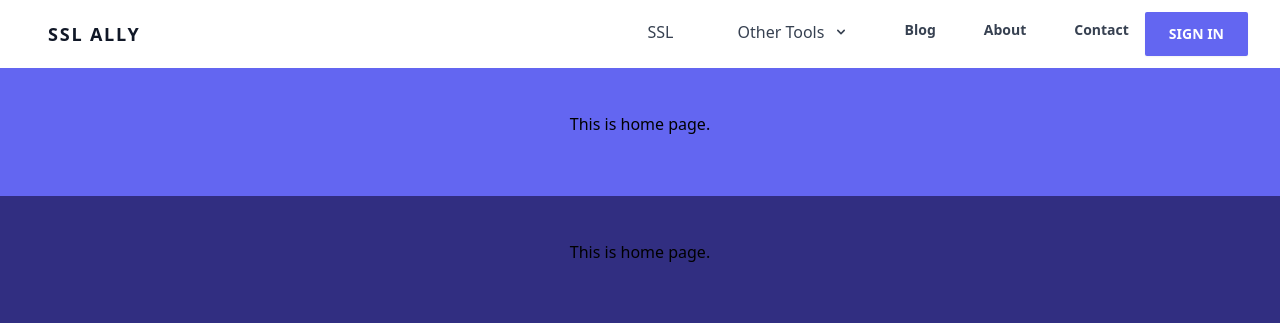
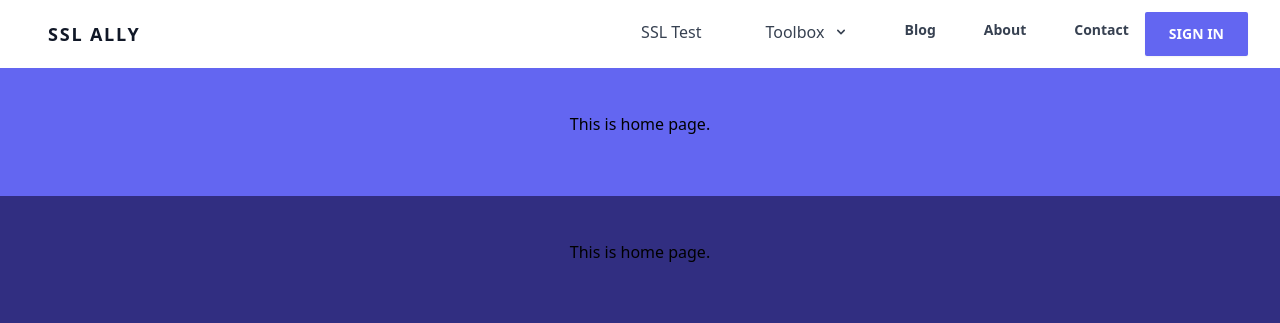
Before and after one commit to rashed-c/sslally, a Django app: page / in a window 1280 px wide. Shown: the top 323 px of the page. Run offline with Django 3.2, Linux system fonts and the light colour scheme; parts of the project's set-up code (start-up, migrations or seed data) failed here and were passed over; some libraries are stand-ins or nearby versions.

Commit message:
Modified base.html

```diff
--- a/polls/templates/polls/base.html
+++ b/polls/templates/polls/base.html
@@ -50,10 +50,10 @@
       </button>
     </div>
     <nav :class="{'flex': open, 'hidden': !open}" class="flex-col flex-grow pb-4 md:pb-0 hidden md:flex md:justify-end md:flex-row">
-      <a class="px-6 py-2 mt-2 text-md rounded-sm dark-mode:bg-gray-700 dark-mode:hover:bg-gray-600 dark-mode:focus:bg-gray-600 dark-mode:focus:text-white dark-mode:hover:text-white dark-mode:text-gray-200 md:mt-0 hover:text-gray-900 focus:text-gray-900 hover:bg-gray-200 focus:bg-gray-200 focus:outline-none focus:shadow-outline" href="/ssl">SSL</a>
+      <a class="px-6 py-2 mt-2 text-md rounded-sm dark-mode:bg-gray-700 dark-mode:hover:bg-gray-600 dark-mode:focus:bg-gray-600 dark-mode:focus:text-white dark-mode:hover:text-white dark-mode:text-gray-200 md:mt-0 hover:text-gray-900 focus:text-gray-900 hover:bg-gray-200 focus:bg-gray-200 focus:outline-none focus:shadow-outline" href="/ssl">SSL Test</a>
       <div @click.away="open = false" class="relative" x-data="{ open: false }">
         <button @click="open = !open" class="flex flex-row items-center w-full px-6 py-2 mt-2 text-md bg-transparent rounded-sm dark-mode:bg-transparent dark-mode:focus:text-white dark-mode:hover:text-white dark-mode:focus:bg-gray-600 dark-mode:hover:bg-gray-600 md:w-auto md:inline md:mt-0 md:ml-4 hover:text-gray-900 focus:text-gray-900 hover:bg-gray-200 focus:bg-gray-200 focus:outline-none focus:shadow-outline">
-          <span>Other Tools</span>
+          <span>Toolbox</span>
           <svg fill="currentColor" viewBox="0 0 20 20" :class="{'rotate-180': open, 'rotate-0': !open}" class="inline w-4 h-4 mt-1 ml-1 transition-transform duration-200 transform md:-mt-1"><path fill-rule="evenodd" d="M5.293 7.293a1 1 0 011.414 0L10 10.586l3.293-3.293a1 1 0 111.414 1.414l-4 4a1 1 0 01-1.414 0l-4-4a1 1 0 010-1.414z" clip-rule="evenodd"></path></svg>
         </button>
         <div x-show="open" x-transition:enter="transition ease-out duration-100" x-transition:enter-start="transform opacity-0 scale-95" x-transition:enter-end="transform opacity-100 scale-100" x-transition:leave="transition ease-in duration-75" x-transition:leave-start="transform opacity-100 scale-100" x-transition:leave-end="transform opacity-0 scale-95" class="absolute right-0 w-full mt-2 origin-top-right rounded-md shadow-lg md:w-48">
```
